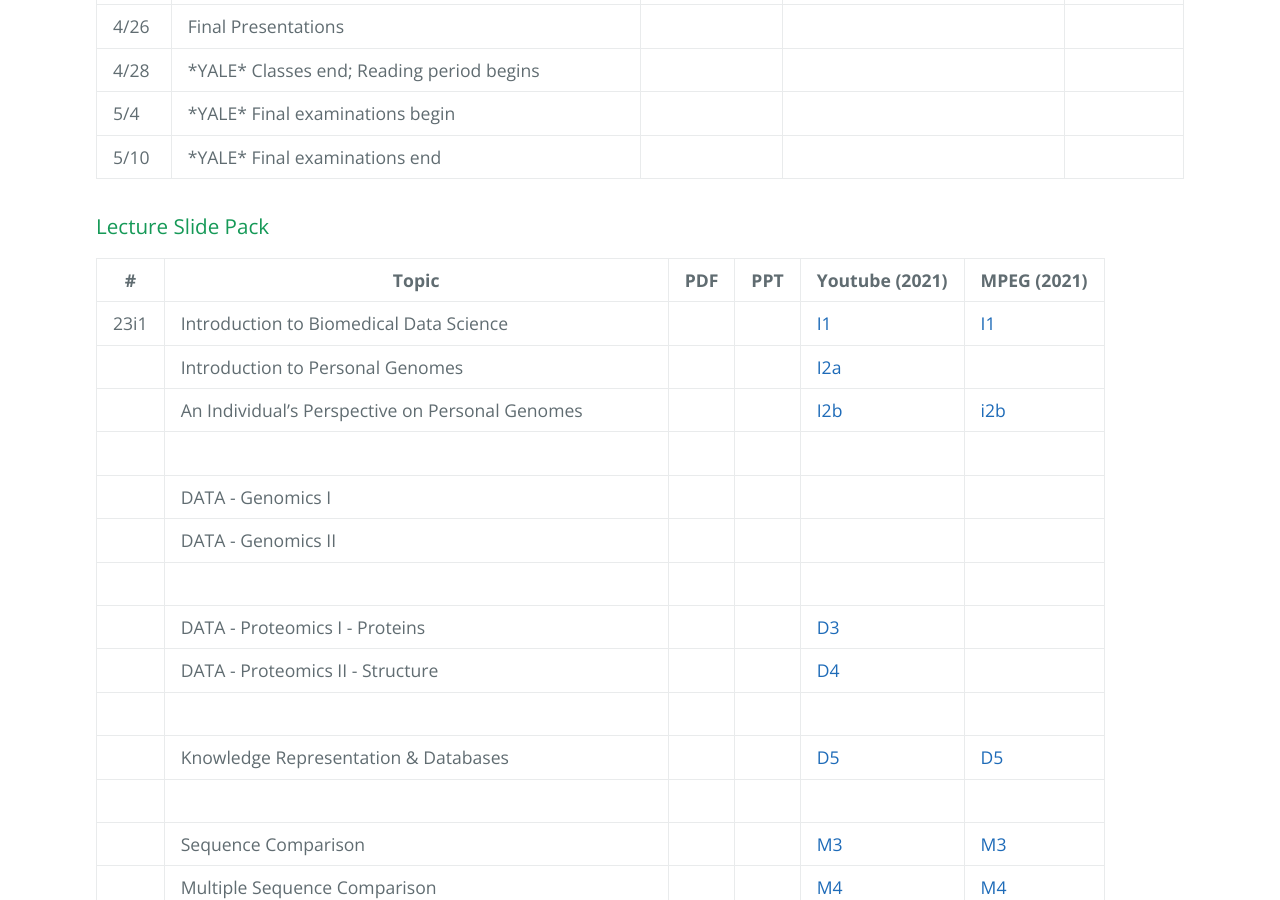
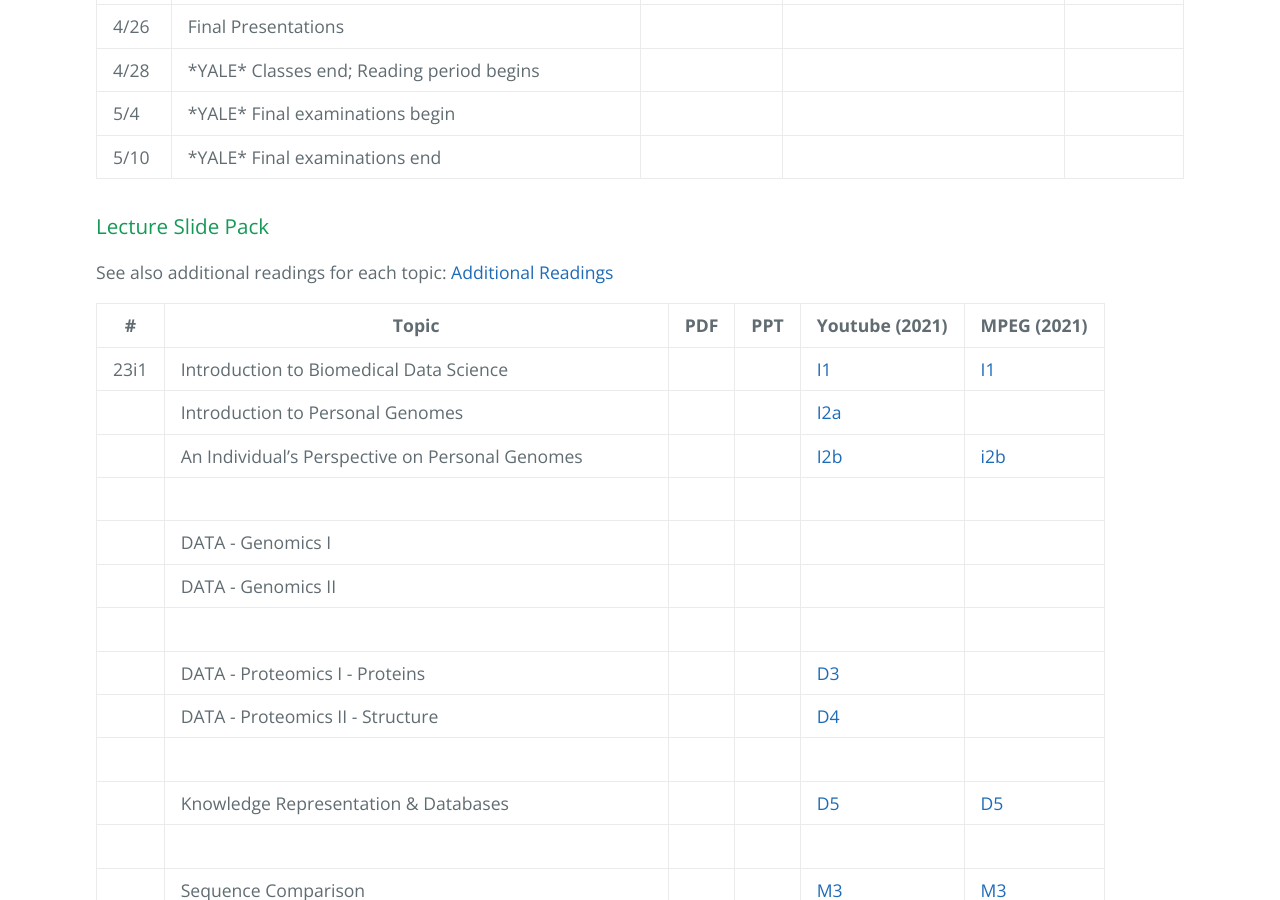
Before and after one commit to gersteinlab/cbb752b23, a Jekyll site: the page built from syllabus.md, in a window 1280 px wide and 900 px high, scrolled down 2099 px. Built offline with Jekyll 4.4.1, drawn with Linux system fonts in a browser that asks for light colours.

Commit message:
Update syllabus.md

```diff
--- a/syllabus.md
+++ b/syllabus.md
@@ -46,6 +46,8 @@ Please see [last year's syllabus](http://cbb752b22.gersteinlab.org/syllabus) (wi
 | 5/10 | \*YALE\* Final examinations end                                                                |                     |                                                                  |         |
 
 ### Lecture Slide Pack
+
+See also additional readings for each topic: [Additional Readings](https://docs.google.com/document/d/1L7p4fv3XzMvzzTPIa4EFo6YD9UabBDuOBWKGjcxe5hw/edit)
 
 | #    | Topic                                                     | PDF | PPT | Youtube (2021)                       | MPEG (2021)                                                                                                                                                      |
 | ---- | --------------------------------------------------------- | --- | --- | ------------------------------------ | ---------------------------------------------------------------------------------------------------------------------------------------------------------------- |
```
